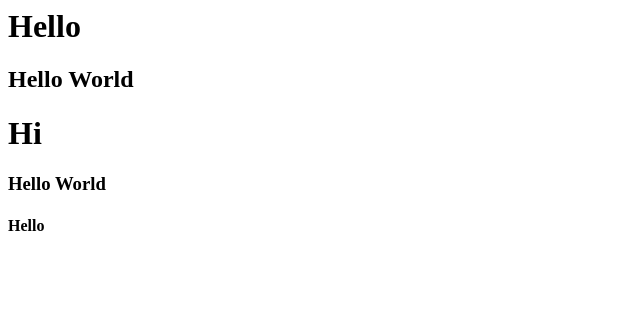
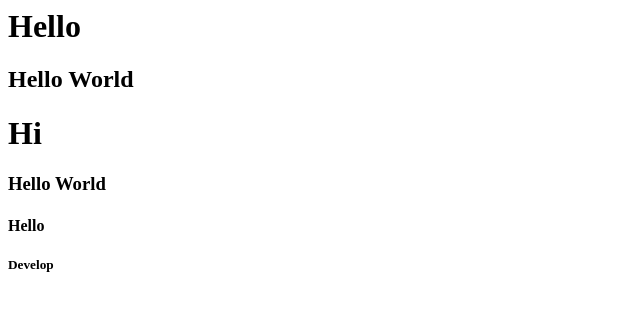
Before and after one commit to Manoj-14/demo, a plain HTML site: page index.html in a window 1280 px wide. Shown: the full height of the page, 0-640 px from the left. Drawn offline with Linux system fonts and the light colour scheme.

Commit message:
develop branch

```diff
--- a/index.html
+++ b/index.html
@@ -3,3 +3,4 @@
 <h1>Hi</h1>
 <h3>Hello World</h3>
 <h4>Hello</h4>
+<h5>Develop</h5>
```
